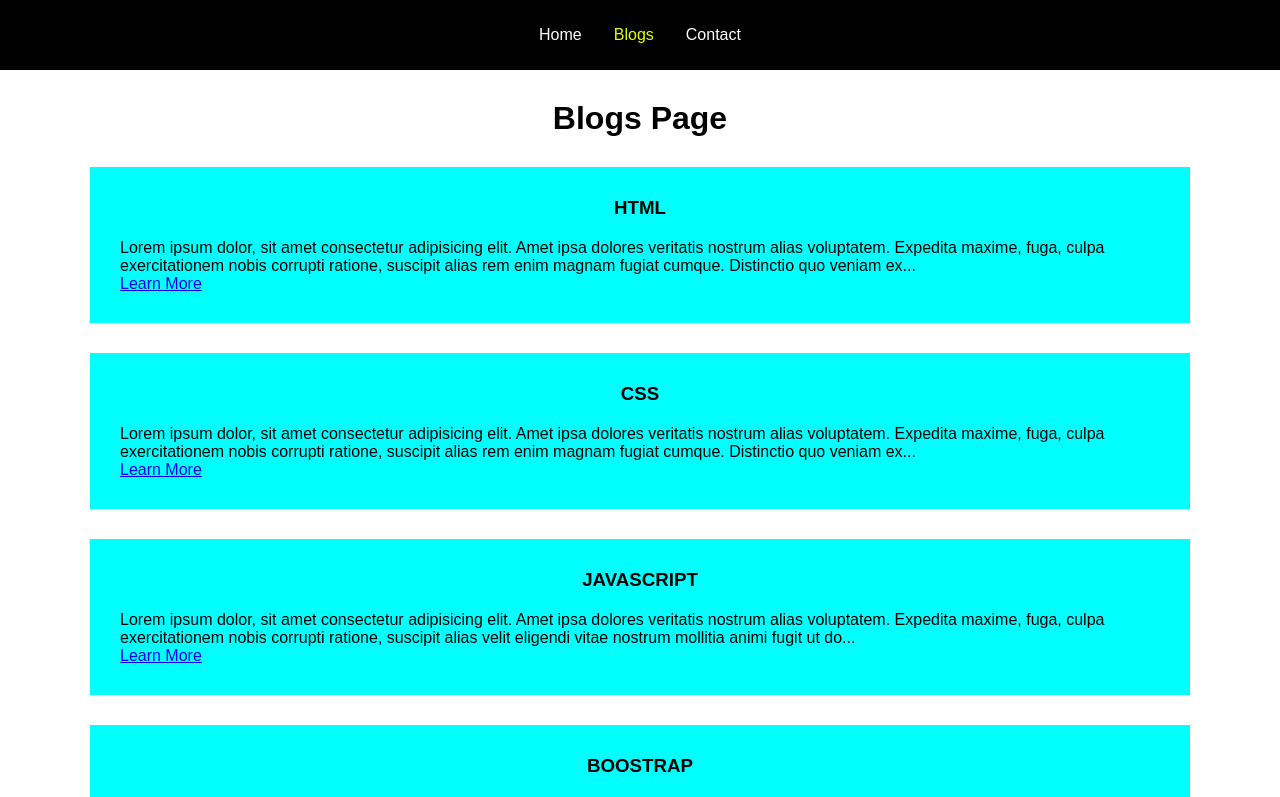
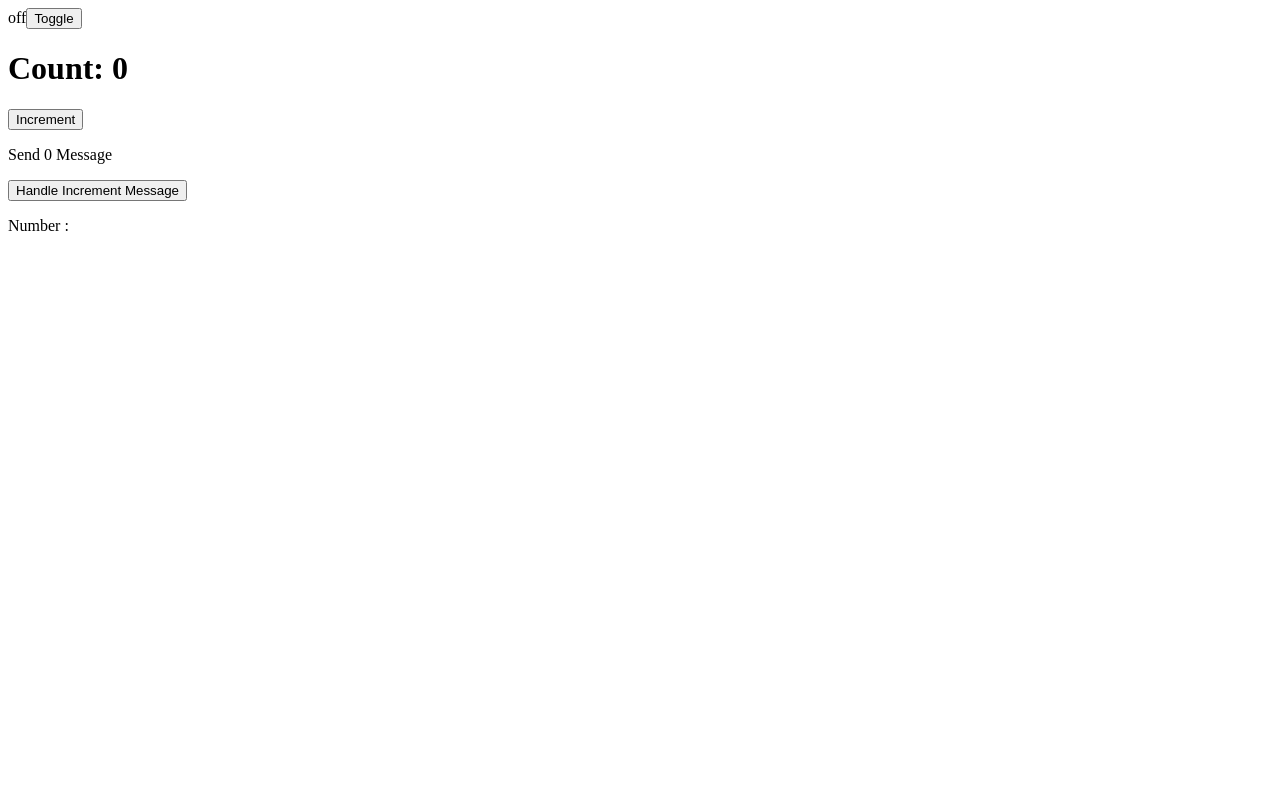
Before and after one commit to Noyon-Tech-Solution/000-React-js-Repository-000, a React (Vite) app in the folder My-React-App/: page /blogs in a window 1280 px wide. Shown: the top 797 px of the page. Built offline with nearby package versions, Linux system fonts and the light colour scheme.

Commit message:
Noyon Tech Solution

```diff
--- /dev/null
+++ b/My-React-App/db.json
@@ -0,0 +1,14 @@
+{
+    "users": [
+      {
+        "id": 1,
+        "name": "Shahadat Hosen",
+        "email": "shahadathosen8987@gmail.com"
+      },
+      {
+        "id": 2,
+        "name": "Noyon",
+        "email": "noyontechsolution@gmail.com"
+      }
+    ]
+  }
--- a/My-React-App/package.json
+++ b/My-React-App/package.json
@@ -10,9 +10,12 @@
     "preview": "vite preview"
   },
   "dependencies": {
+    "axios": "^1.7.7",
     "formik": "^2.4.6",
+    "json-server": "^1.0.0-beta.3",
     "react": "^18.3.1",
     "react-dom": "^18.3.1",
+    "react-helmet": "^6.1.0",
     "react-icons": "^5.3.0",
     "react-router-dom": "^6.27.0",
     "react-toastify": "^10.0.6",
--- /dev/null
+++ b/My-React-App/src/DataBase/DataBase.jsx
@@ -0,0 +1,12 @@
+import React from "react";
+import DB from "./db";
+
+const DataBase = () => {
+  return (
+    <div>
+      <DB />
+    </div>
+  );
+};
+
+export default DataBase;
--- /dev/null
+++ b/My-React-App/src/React_Memo/Index.jsx
@@ -0,0 +1,38 @@
+import React, { useCallback, useState } from "react";
+import Message from "./Message";
+
+const Index = () => {
+  const [count, setCount] = useState(0);
+  const [toggle, setToggle] = useState(false);
+
+  //! This Function Used useCallbackHooks()
+  const handleIncrement = useCallback(()=>{
+    setCount((count) => count + 2)
+  }, [count])
+
+  console.log("page rendering");
+  return (
+    <div>
+      {toggle ? "on" : "off"}
+      <button
+        onClick={() => {
+          setToggle(!toggle);
+        }}
+      >
+        Toggle
+      </button>
+
+      <h1>Count: {count}</h1>
+      <button
+        onClick={() => {
+          setCount((count) => count + 1);
+        }}
+      >
+        Increment
+      </button>
+      <Message numberOfMessage={count} onHandleMessage={handleIncrement} />
+    </div>
+  );
+};
+
+export default Index;
--- /dev/null
+++ b/My-React-App/src/React_Memo/Message.jsx
@@ -0,0 +1,22 @@
+import React, { memo, useMemo } from "react";
+
+const Message = ({ numberOfMessage, onHandleMessage }) => {
+  console.log("message is rendering");
+
+  let memoNumber = useMemo(() => {
+    let number = 0;
+    for (let index = 0; index < 500000; index++) {
+      number++;
+    }
+  }, []);
+
+  return (
+    <div>
+      <p>Send {numberOfMessage} Message</p>
+      <button onClick={onHandleMessage}>Handle Increment Message</button>
+      <p>Number : {memoNumber} </p>
+    </div>
+  );
+};
+
+export default memo(Message);
--- a/My-React-App/src/React_Router/Pages/Blogs.jsx
+++ b/My-React-App/src/React_Router/Pages/Blogs.jsx
@@ -2,6 +2,7 @@ import React, { useState } from "react";
 import { useNavigate } from "react-router-dom";
 import { Link } from "react-router-dom";
 import { blogsData } from "./Data";
+import { Helmet } from "react-helmet";
 
 //! Daynamic Routing using Parems Start !//
 
@@ -19,6 +20,9 @@ const Blogs = () => {
 
   return (
     <div className="blog_page">
+      <Helmet>
+        <title>Blogs Page</title>
+      </Helmet>
       <h1>Blogs Page</h1>
       <section>
         {blogs.map((blogs) => {
--- a/My-React-App/src/React_Router/Pages/Contact.jsx
+++ b/My-React-App/src/React_Router/Pages/Contact.jsx
@@ -1,10 +1,14 @@
 import React from 'react'
 import { useNavigate } from 'react-router-dom'
+import { Helmet } from 'react-helmet'
 
 const Contact = () => {
   const Navigation = useNavigate()
   return (
     <div className='from_div'>
+      <Helmet>
+        <title>Contact Page</title>
+      </Helmet>
       <h1>Contact Page</h1>
       <form action="#">
         <label htmlFor="name"><p>Name</p></label><br />
--- a/My-React-App/src/React_Router/Pages/Home.jsx
+++ b/My-React-App/src/React_Router/Pages/Home.jsx
@@ -1,8 +1,12 @@
 import React from "react";
+import { Helmet } from "react-helmet";
 
 const Home = () => {
   return (
     <div>
+      <Helmet>
+        <title>Home Page</title>
+      </Helmet>
       <h1>Home Page</h1>
       <p>
         Lorem ipsum dolor sit amet consectetur adipisicing elit. Ullam nostrum
--- a/My-React-App/src/React_Router/React_Router.jsx
+++ b/My-React-App/src/React_Router/React_Router.jsx
@@ -6,7 +6,7 @@ import Home from "./Pages/Home";
 import Blogs from "./Pages/Blogs";
 import Blog from "./Pages/Blog";
 import Contact from "./Pages/Contact";
-import Error from "./Pages/Error";
+// import Error from "./Pages/Error";
 import Navber from "./Pages/Navber";
 import User from "./Pages/User";
 
@@ -19,7 +19,7 @@ const React_Router = () => {
         <Route path="/blogs" element={<Blogs />} />
         <Route path="/blogs/:title" element={<Blog />} />
         <Route path="/contact" element={<Contact />} />
-        <Route path="*" element={<Error />} />
+        {/* <Route path="*" element={<Error />} /> */}
         <Route path="/user" element={<User />}/>
       </Routes>
     </BrowserRouter>
--- a/My-React-App/src/main.jsx
+++ b/My-React-App/src/main.jsx
@@ -5,7 +5,11 @@ import { createRoot } from "react-dom/client";
 //? import App2 from './App2.jsx'
 
 //! import React_Hooks from './React_Hooks/React_Hooks'
-import React_Router from "./React_Router/React_Router";
+//! import React_Router from "./React_Router/React_Router";
+
+//? import DataBase from "./DataBase/DataBase";
+import Index from "./React_Memo";
+
 
 createRoot(document.getElementById("root")).render(
   <StrictMode>
@@ -13,6 +17,8 @@ createRoot(document.getElementById("root")).render(
     {/* <App2 /> */}
 
     {/* <React_Hooks /> */}
-    <React_Router />
+    {/* <React_Router /> */}
+    {/* <DataBase /> */}
+    <Index />
   </StrictMode>
 );
```
Also changed, not shown: My-React-App/src/DataBase/db.jsx (added, +30 -0 lines), 1 other file (tests, documents, lock files or other folders).
